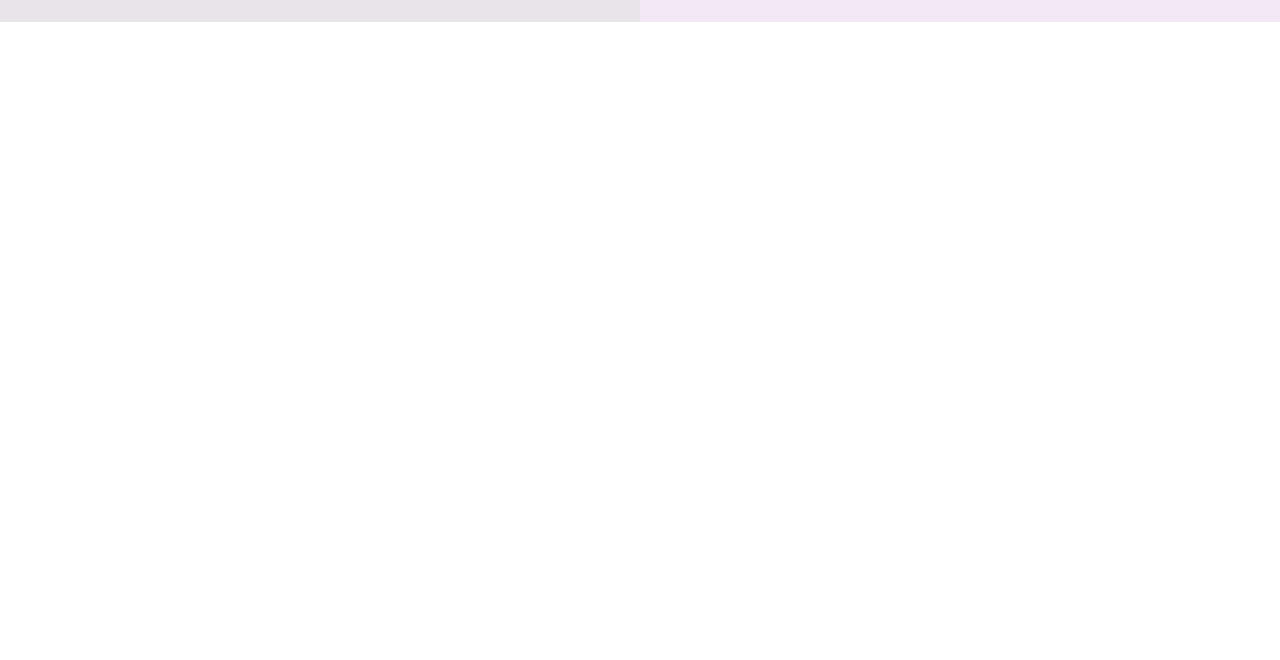
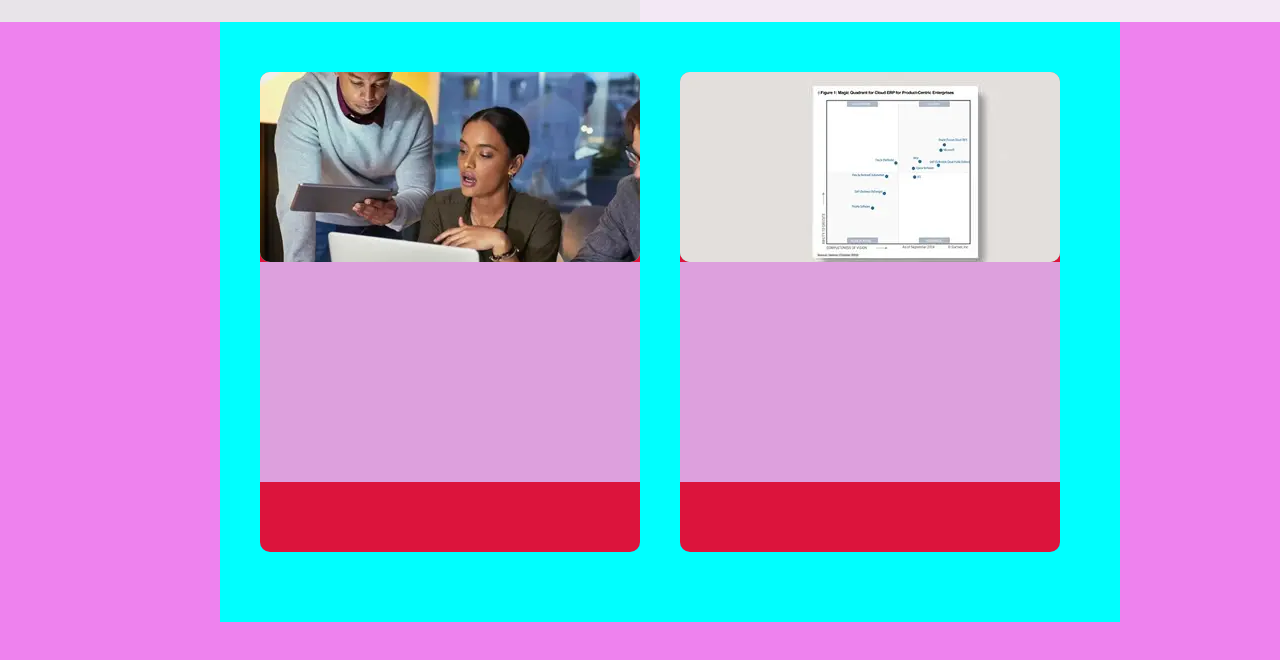
Before and after one commit to sakshi-sakhare/oracle-project, a plain HTML site: page index.html in a window 1280 px wide. Shown: the part 1092-1752 px from the top of the page. Before the commit the page ends 1114 px from the top, so only its background shows below. Drawn offline with nearby package versions, Linux system fonts and the light colour scheme.

Commit message:
add more code

```diff
--- a/index.html
+++ b/index.html
@@ -93,11 +93,11 @@
             </div>
             <div class="video-p">
 
-                    <p>
-                        <a href="#">what is the Oracle Applications <br>Suite(2.32)
-                        </a>
-                    </p>
-                </div>
+                <p>
+                    <a href="#">what is the Oracle Applications <br>Suite(2.32)
+                    </a>
+                </p>
+            </div>
 
         </div>
 
@@ -142,6 +142,39 @@
 
 
     </div>
+    <div class="card-container1">
+        <div class="card-part">
+
+
+            <div class="card-part1">
+                <div class="card-pic">
+                    <img src="./images/oracle6.png" alt="">
+                </div>
+                <div class="card-p">
+
+                </div>
+
+            </div>
+            <div class="card-part1">
+                <div class="card-pic">
+                    <img src="./images/oracle7.png" alt="">
+                </div>
+                <div class="card-p">
+                </div>
+
+            </div>
+        </div>
+
+        <!-- <div class="card-part1">
+
+        </div>
+
+        <div class="card-part1">
+
+        </div> -->
+
+
+    </div>
 
 
 
--- a/styles/style.css
+++ b/styles/style.css
@@ -162,3 +162,44 @@ text-decoration: none;
     margin-left: 50px;
 
 }
+.card-container1
+{
+    height: 800px;
+    width: 100%;
+    background-color: violet;
+
+}
+.card-part1{
+    height: 480px;
+    width: 380px;
+    background-color: crimson;
+    margin-left: 40px;
+    margin-top: 50px;
+    float: left;
+    border-radius: 10px;
+
+}
+.card-part{
+    height: 600px;
+    width: 900px;
+    background-color: aqua;
+    margin-left: 220PX;
+
+
+}
+.card-pic{
+    height: 190px;
+    width: 100%;
+    background-color: aquamarine;
+    float: left;
+    object-fit:fill;
+    overflow: hidden;
+
+    border-radius:10px ;
+}
+.card-p{
+    height: 220px;
+    width: 100%;
+    background-color: plum;
+    float: left;
+}
```
